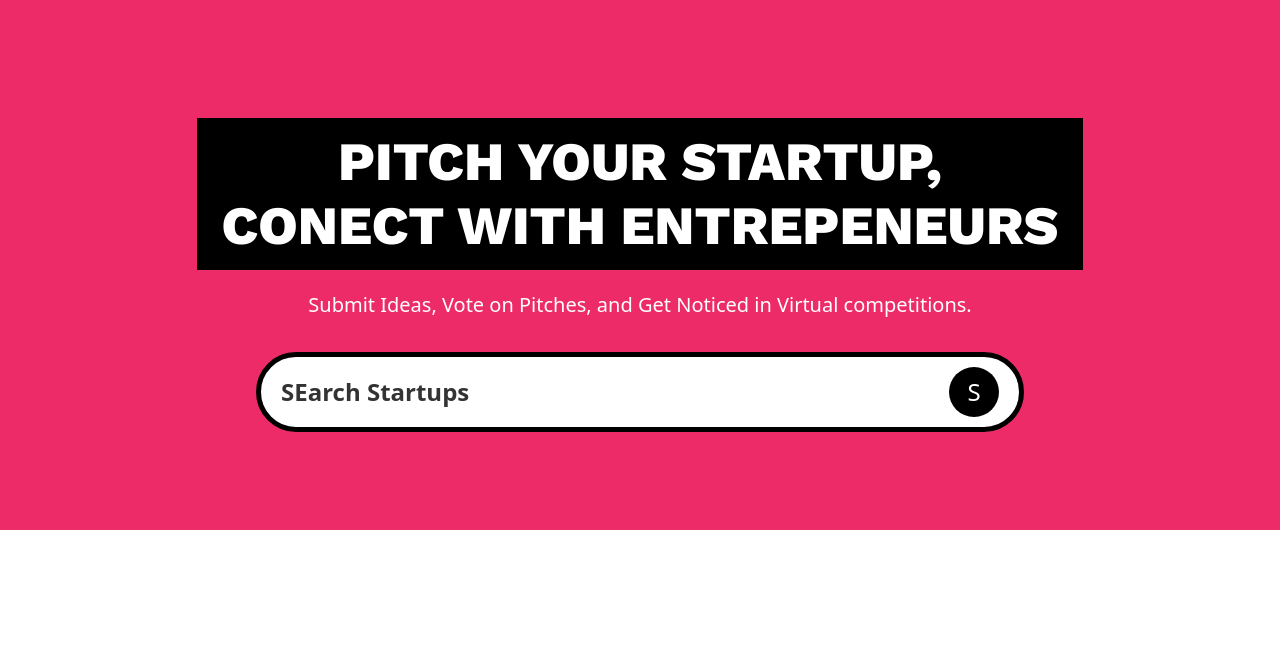
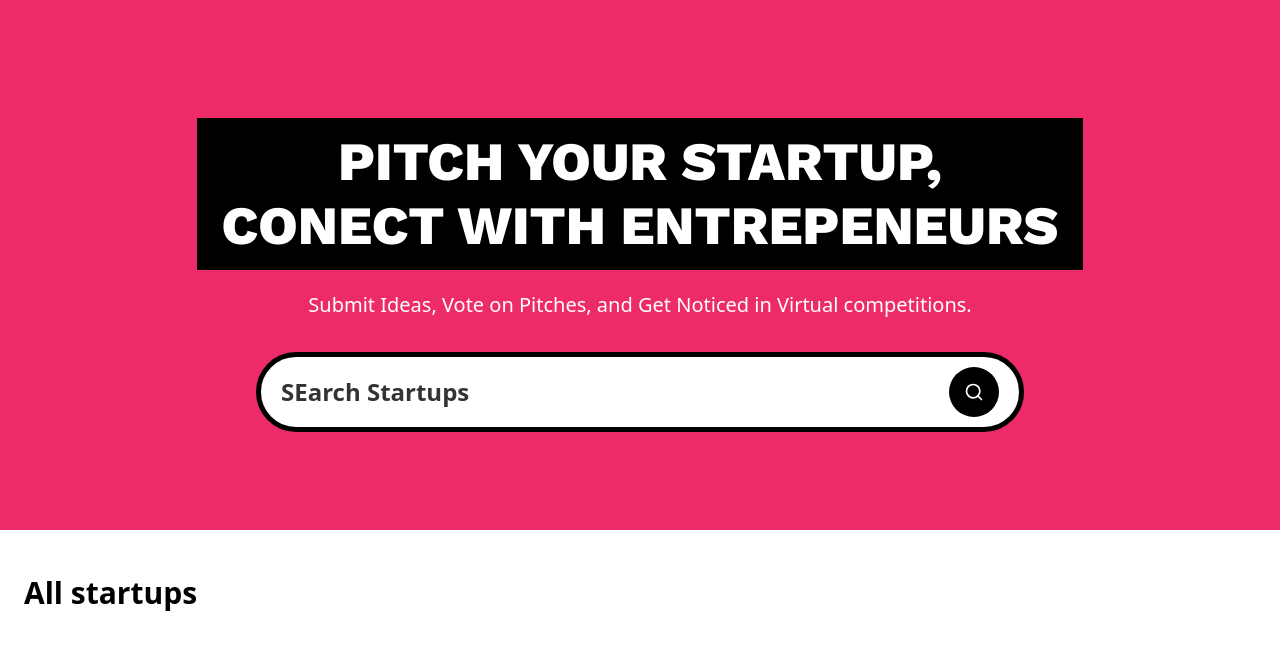
Before and after one commit to amr390/angel-inv, a Next.js app: page / in a window 1280 px wide. Shown: the top 650 px of the page. Built offline with nearby package versions, Linux system fonts and the light colour scheme.

Commit message:
[dev] startup catalog

```diff
--- a/package.json
+++ b/package.json
@@ -14,6 +14,7 @@
     "react-dom": "$react-dom"
   },
   "dependencies": {
+    "@radix-ui/react-slot": "^1.1.2",
     "@tailwindcss/typography": "^0.5.16",
     "class-variance-authority": "^0.7.1",
     "clsx": "^2.1.1",
--- a/src/app/(root)/page.tsx
+++ b/src/app/(root)/page.tsx
@@ -22,6 +22,11 @@
 
         <SearchForm query={query} />
       </section>
+      <section className="section_container">
+        <p className="text-30-semibold">
+          {query ? `Search results for ${query}` : "All startups"}
+        </p>
+      </section>
     </>
   );
 }
--- a/src/components/SearchForm.tsx
+++ b/src/components/SearchForm.tsx
@@ -1,5 +1,6 @@
 import Form from "next/form";
 import SearchFormReset from "./SearchFormReset";
+import { Search } from "lucide-react";
 
 export const SearchForm = ({ query }: { query?: string }) => {
   return (
@@ -14,7 +15,7 @@
       <div className="flex gap-2">
         {query && <SearchFormReset />}
         <button type="submit" className="search-btn text-white">
-          S
+          <Search className="size-5" />
         </button>
       </div>
     </Form>
--- a/src/components/SearchFormReset.tsx
+++ b/src/components/SearchFormReset.tsx
@@ -1,4 +1,5 @@
 "use client";
+import { X } from "lucide-react";
 import Link from "next/link";
 import React from "react";
 
@@ -11,7 +12,7 @@
   return (
     <button type="reset" onClick={reset}>
       <Link href="/" className="search-btn text-white">
-        X
+        <X className="size-5" />
       </Link>
     </button>
   );
--- /dev/null
+++ b/src/components/ui/button.tsx
@@ -0,0 +1,58 @@
+import * as React from "react"
+import { Slot } from "@radix-ui/react-slot"
+import { cva, type VariantProps } from "class-variance-authority"
+
+import { cn } from "@/lib/utils"
+
+const buttonVariants = cva(
+  "inline-flex items-center justify-center gap-2 whitespace-nowrap rounded-md text-sm font-medium transition-[color,box-shadow] disabled:pointer-events-none disabled:opacity-50 [&_svg]:pointer-events-none [&_svg:not([class*='size-'])]:size-4 [&_svg]:shrink-0 outline-none focus-visible:border-ring focus-visible:ring-ring/50 focus-visible:ring-[3px] aria-invalid:ring-destructive/20 dark:aria-invalid:ring-destructive/40 aria-invalid:border-destructive",
+  {
+    variants: {
+      variant: {
+        default:
+          "bg-primary text-primary-foreground shadow-xs hover:bg-primary/90",
+        destructive:
+          "bg-destructive text-white shadow-xs hover:bg-destructive/90 focus-visible:ring-destructive/20 dark:focus-visible:ring-destructive/40",
+        outline:
+          "border border-input bg-background shadow-xs hover:bg-accent hover:text-accent-foreground",
+        secondary:
+          "bg-secondary text-secondary-foreground shadow-xs hover:bg-secondary/80",
+        ghost: "hover:bg-accent hover:text-accent-foreground",
+        link: "text-primary underline-offset-4 hover:underline",
+      },
+      size: {
+        default: "h-9 px-4 py-2 has-[>svg]:px-3",
+        sm: "h-8 rounded-md gap-1.5 px-3 has-[>svg]:px-2.5",
+        lg: "h-10 rounded-md px-6 has-[>svg]:px-4",
+        icon: "size-9",
+      },
+    },
+    defaultVariants: {
+      variant: "default",
+      size: "default",
+    },
+  }
+)
+
+function Button({
+  className,
+  variant,
+  size,
+  asChild = false,
+  ...props
+}: React.ComponentProps<"button"> &
+  VariantProps<typeof buttonVariants> & {
+    asChild?: boolean
+  }) {
+  const Comp = asChild ? Slot : "button"
+
+  return (
+    <Comp
+      data-slot="button"
+      className={cn(buttonVariants({ variant, size, className }))}
+      {...props}
+    />
+  )
+}
+
+export { Button, buttonVariants }
```
Also changed, not shown: 1 other file (tests, documents, lock files or other folders).
